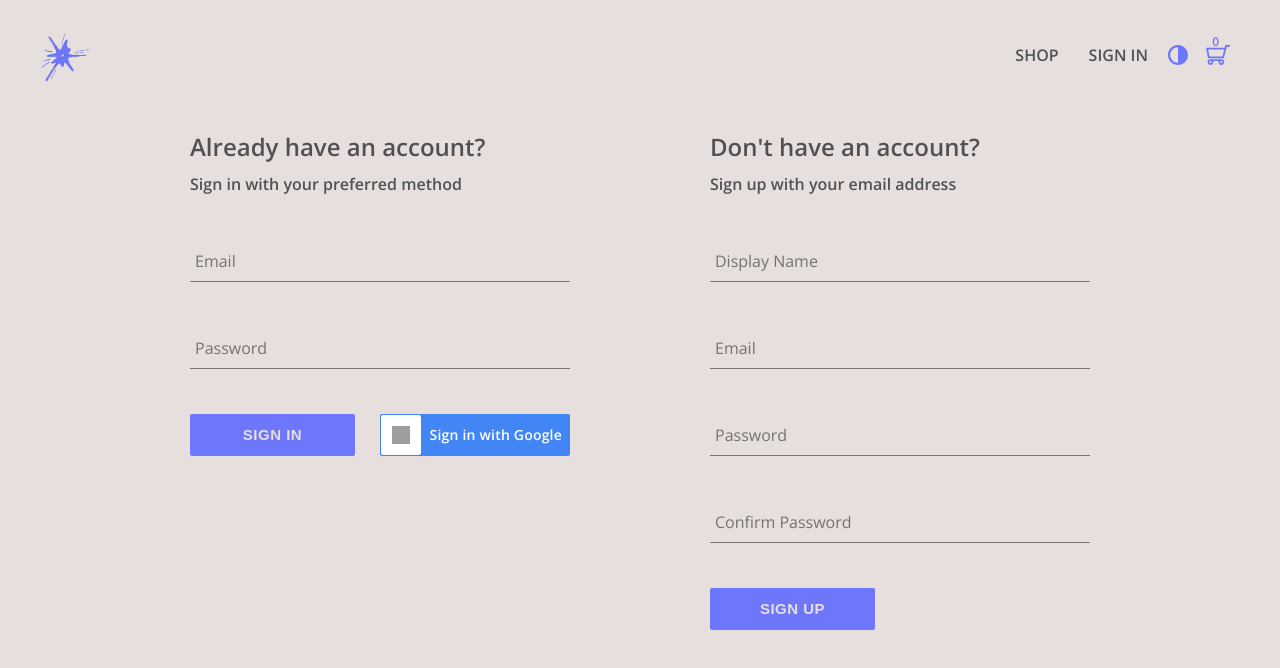
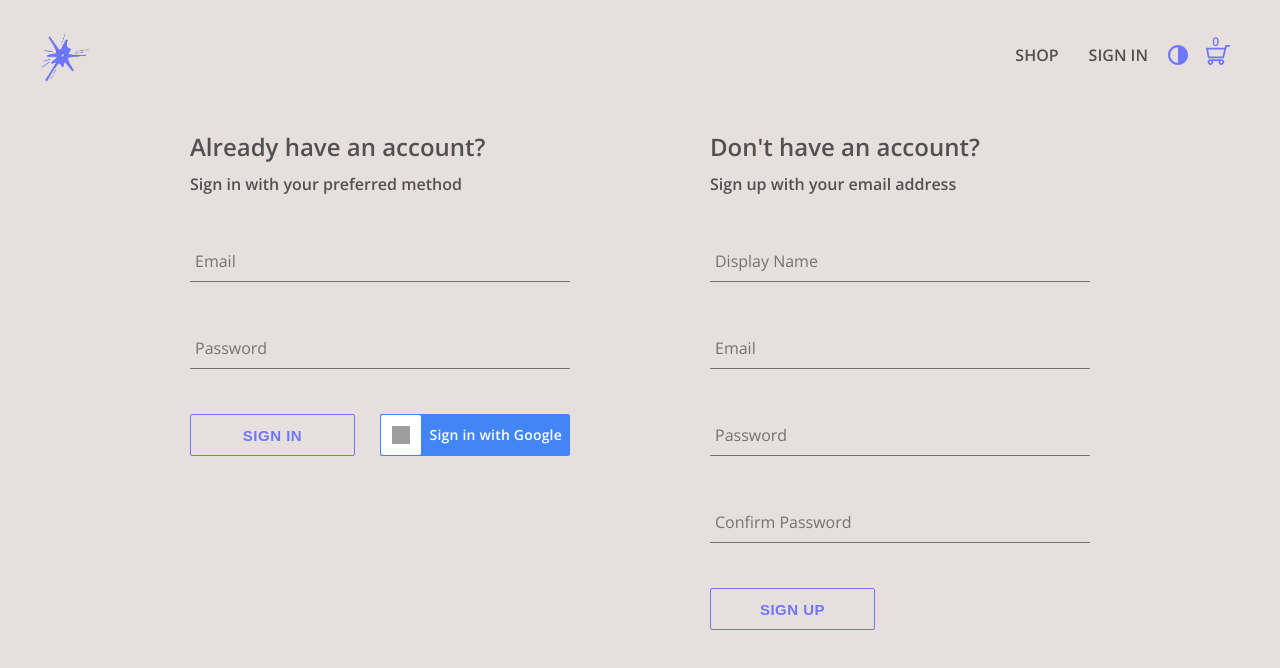
Before and after one commit to prandell/randell-comics-graphql, a React (Create React App) app: page /auth in a window 1280 px wide. Shown: the top 668 px of the page. Built offline with nearby package versions, Linux system fonts and the light colour scheme; no server answers; the database is empty; grey boxes are pictures that could not be loaded; a web font is replaced by a local one.

Commit message:
refactor styled components and directory

```diff
--- a/src/components/buttons/button/button.component.tsx
+++ b/src/components/buttons/button/button.component.tsx
@@ -1,13 +1,13 @@
 import React from 'react'
-import './button.styles.scss'
+import * as Styled from './button.styles'
 
-interface ButtonProps
-  extends React.DetailedHTMLProps<
-    React.ButtonHTMLAttributes<HTMLButtonElement>,
-    HTMLButtonElement
-  > {
+export interface ButtonProps extends React.ComponentPropsWithoutRef<'button'> {
   children: any
   inverted: boolean
+}
+
+const getButton = (inverted: boolean) => {
+  return inverted ? Styled.Button : Styled.InvertedButton
 }
 
 const Button = ({
@@ -15,14 +15,8 @@ const Button = ({
   inverted,
   ...otherProps
 }: ButtonProps): JSX.Element => {
-  return (
-    <button
-      className={`button-container ${inverted ? 'inverted' : ''}`}
-      {...otherProps}
-    >
-      {children}
-    </button>
-  )
+  const CustomButton = getButton(inverted)
+  return <CustomButton {...otherProps}>{children}</CustomButton>
 }
 
 export default Button
--- a/src/components/buttons/button/button.styles.scss
+++ /dev/null
@@ -1,42 +0,0 @@
-$primary: var(--accent-colour);
-$secondary: var(--primary-colour);
-$detail: var(--accent-colour);
-$white: #e7dfdd;
-
-.button-container {
-  min-width: 165px;
-  width: auto;
-  height: 42px;
-  letter-spacing: 0.5px;
-  line-height: 42px;
-  border-radius: 2px;
-  padding: 0px;
-  font-size: 15px;
-  background-color: $primary;
-  color: $white;
-  text-transform: uppercase;
-  font-weight: bolder;
-  border: none;
-  cursor: pointer;
-  display: flex;
-  justify-content: center;
-  transition: 0.2s ease-out;
-
-  &:hover {
-    background-color: $white;
-    color: $primary;
-    border: 1px solid $detail;
-  }
-
-  &.inverted {
-    background-color: $white;
-    color: $primary;
-    border: 1px solid $detail;
-
-    &:hover {
-      background-color: $primary;
-      color: $white;
-      border: none;
-    }
-  }
-}
--- /dev/null
+++ b/src/components/buttons/button/button.styles.tsx
@@ -0,0 +1,38 @@
+import styled from 'styled-components'
+const themeWhite = '#e7dfdd'
+export const Button = styled.button`
+  min-width: 165px;
+  width: auto;
+  height: 42px;
+  letter-spacing: 0.5px;
+  line-height: 42px;
+  border-radius: 2px;
+  padding: 0px;
+  font-size: 15px;
+  background-color: var(--accent-colour);
+  color: ${themeWhite};
+  text-transform: uppercase;
+  font-weight: bold;
+  border: none;
+  cursor: pointer;
+  display: flex;
+  justify-content: center;
+  transition: 0.2s ease-out;
+  &:hover {
+    background-color: ${themeWhite};
+    color: var(--accent-colour);
+    border: 1px solid var(--accent-colour);
+  }
+`
+
+export const InvertedButton = styled(Button)`
+  background-color: ${themeWhite};
+  color: var(--accent-colour);
+  border: 1px solid var(--accent-colour);
+
+  &:hover {
+    background-color: var(--accent-colour);
+    color: ${themeWhite};
+    border: none;
+  }
+`
--- a/src/components/cart-dropdown/cart-dropdown.component.tsx
+++ b/src/components/cart-dropdown/cart-dropdown.component.tsx
@@ -16,9 +16,13 @@ const CartDropdown = (): JSX.Element => {
   return (
     <Styled.CartDropdownContainer>
       <Styled.CartItems>
-        {cartItems.map((item: ICartItem) => (
-          <CartItem key={item.product.id} cartItem={item} />
-        ))}
+        {cartItems.length ? (
+          cartItems.map((item: ICartItem) => (
+            <CartItem key={item.product.id} cartItem={item} />
+          ))
+        ) : (
+          <Styled.EmptyMessage>Your cart is empty</Styled.EmptyMessage>
+        )}
       </Styled.CartItems>
       <Button onClick={goToCheckoutHandler} type="button" inverted={false}>
         CHECKOUT
--- a/src/components/cart-dropdown/cart-dropdown.styles.tsx
+++ b/src/components/cart-dropdown/cart-dropdown.styles.tsx
@@ -16,7 +16,7 @@ export const CartDropdownContainer = styled.div`
   z-index: 5;
 `
 
-export const EmptyMessage = styled.div`
+export const EmptyMessage = styled.span`
   font-size: 18px;
   margin: 50px auto;
 `
--- a/src/components/category-menu/category-menu.component.tsx
+++ b/src/components/category-menu/category-menu.component.tsx
@@ -11,31 +11,36 @@ const CategoryMenu = () => {
         id: 1,
         title: 'New',
         subtitle: 'Shop the latest releases',
-        imageUrl: '/category-covers/new-cover.png'
+        imageUrl: '/category-covers/new-cover.png',
+        route: 'shop/new'
       },
       {
         id: 2,
         title: 'Spider-Man',
         subtitle: "Everyone's favourite web-slinger",
-        imageUrl: '/category-covers/spiderman-cover.png'
+        imageUrl: '/category-covers/spiderman-cover.png',
+        route: 'shop/spider-man'
       },
       {
         id: 3,
         title: 'Batman',
         subtitle: 'The Caped Crusader',
-        imageUrl: '/category-covers/batman-cover.png'
+        imageUrl: '/category-covers/batman-cover.png',
+        route: 'shop/batman'
       },
       {
         id: 4,
         title: 'DC',
         subtitle: 'Shop all DC Comics',
-        imageUrl: '/category-covers/dc-cover.jpeg'
+        imageUrl: '/category-covers/dc-cover.jpeg',
+        route: 'shop/dc'
       },
       {
         id: 5,
         title: 'Marvel',
         subtitle: 'Shop all Marvel Comics',
-        imageUrl: '/category-covers/marvel-cover.png'
+        imageUrl: '/category-covers/marvel-cover.png',
+        route: 'shop/marvel'
       }
     ])
   }, [])
--- a/src/components/directory-item/directory-item.component.tsx
+++ b/src/components/directory-item/directory-item.component.tsx
@@ -8,15 +8,12 @@ type DirectoryItemProps = {
 }
 
 const DirectoryItem = ({ category }: DirectoryItemProps): JSX.Element => {
-  const { title, subtitle, imageUrl } = category
+  const { title, subtitle, imageUrl, route } = category
   const navigate = useNavigate()
-  const handleOnClick = useCallback(
-    () => navigate(`/shop/${title.toLowerCase()}`),
-    [navigate, title]
-  )
+  const handleOnClick = useCallback(() => navigate(route), [navigate, route])
   return (
     <Styled.DirectoryItemContainer onClick={handleOnClick}>
-      <Styled.BackgroundImage style={{ backgroundImage: `url(${imageUrl})` }} />
+      <Styled.BackgroundImage imageUrl={imageUrl} />
       <Styled.DirectoryBodyContainer>
         <h2>{title}</h2>
         <p>{subtitle}</p>
--- a/src/components/directory-item/directory-item.styles.tsx
+++ b/src/components/directory-item/directory-item.styles.tsx
@@ -26,11 +26,16 @@ export const DirectoryBodyContainer = styled.div`
   }
 `
 
-export const BackgroundImage = styled.div`
+interface ImageProps {
+  imageUrl: string
+}
+
+export const BackgroundImage = styled.div<ImageProps>`
   width: 100%;
   height: 100%;
   background-size: cover;
   background-position: center;
+  background-image: ${(p: ImageProps) => `url(${p.imageUrl})`};
 `
 
 export const DirectoryItemContainer = styled.div`
@@ -68,73 +73,3 @@ export const DirectoryItemContainer = styled.div`
     margin-left: 7.5px;
   }
 `
-
-// .directory-item-container {
-//   min-width: 30%;
-//   height: 240px;
-//   flex: 1 1 auto;
-//   display: flex;
-//   align-items: center;
-//   justify-content: center;
-//   border: 1px solid black;
-//   margin: 0 7.5px 15px;
-//   overflow: hidden;
-
-//   &:hover {
-//     cursor: pointer;
-
-//     & .background-image {
-//       transform: scale(1.1);
-//       transition: transform 6s cubic-bezier(0.25, 0.45, 0.45, 0.95);
-//     }
-
-//     & .directory-body-container {
-//       opacity: 0.95;
-//     }
-//   }
-
-//   &.large {
-//     height: 380px;
-//   }
-
-//   &:first-child {
-//     margin-right: 7.5px;
-//   }
-
-//   &:last-child {
-//     margin-left: 7.5px;
-//   }
-
-//   .background-image {
-//     width: 100%;
-//     height: 100%;
-//     background-size: cover;
-//     background-position: center;
-//   }
-
-//   .directory-body-container {
-//     height: 90px;
-//     padding: 0 25px;
-//     display: flex;
-//     flex-direction: column;
-//     align-items: center;
-//     justify-content: center;
-//     border: 1px solid var(--primary-colour);
-//     background-color: var(--primary-colour);
-//     opacity: 0.8;
-//     position: absolute;
-
-//     h2 {
-//       font-weight: bold;
-//       margin: 0 6px 0;
-//       font-size: 22px;
-//       color: var(--secondary-colour);
-//     }
-
-//     p {
-//       font-weight: lighter;
-//       font-size: 16px;
-//       color: var(--secondary-colour);
-//     }
-//   }
-// }
--- a/src/components/form-input/form-input.component.tsx
+++ b/src/components/form-input/form-input.component.tsx
@@ -27,7 +27,7 @@ const FormInput = ({
         name={name}
         value={value}
       ></Styled.FormInput>
-      <Styled.FormInputLabel className={`${value.length ? 'shrink' : ''}`}>
+      <Styled.FormInputLabel shrink={Boolean(value.length)}>
         {label}
       </Styled.FormInputLabel>
     </Styled.FormInputGroup>
--- a/src/components/form-input/form-input.styles.tsx
+++ b/src/components/form-input/form-input.styles.tsx
@@ -1,8 +1,16 @@
-import styled from 'styled-components'
+import styled, { css } from 'styled-components'
 
-const shrinkLabel = `top: -14px;font-size: 12px;color: var(--primary-colour);`
+const shrinkLabelStyles = css`
+  top: -14px;
+  font-size: 12px;
+  color: var(--primary-colour);
+`
 
-export const FormInputLabel = styled.label`
+interface FormInputProps {
+  shrink: boolean
+}
+
+export const FormInputLabel = styled.label<FormInputProps>`
   color: var(--secondary-text-colour);
   font-size: 16px;
   font-weight: normal;
@@ -12,9 +20,7 @@ export const FormInputLabel = styled.label`
   top: 10px;
   transition: 300ms ease all;
 
-  &.shrink {
-    ${shrinkLabel}
-  }
+  ${({ shrink }: FormInputProps) => shrink && shrinkLabelStyles}
 `
 
 export const FormInput = styled.input`
@@ -35,7 +41,7 @@ export const FormInput = styled.input`
   }
 
   &:focus ~ ${FormInputLabel} {
-    ${shrinkLabel}
+    ${shrinkLabelStyles}
   }
 `
 
--- a/src/models/category.model.ts
+++ b/src/models/category.model.ts
@@ -3,4 +3,5 @@ export type CategoryBanner = {
   title: string
   subtitle: string
   imageUrl: string
+  route: string
 }
```
